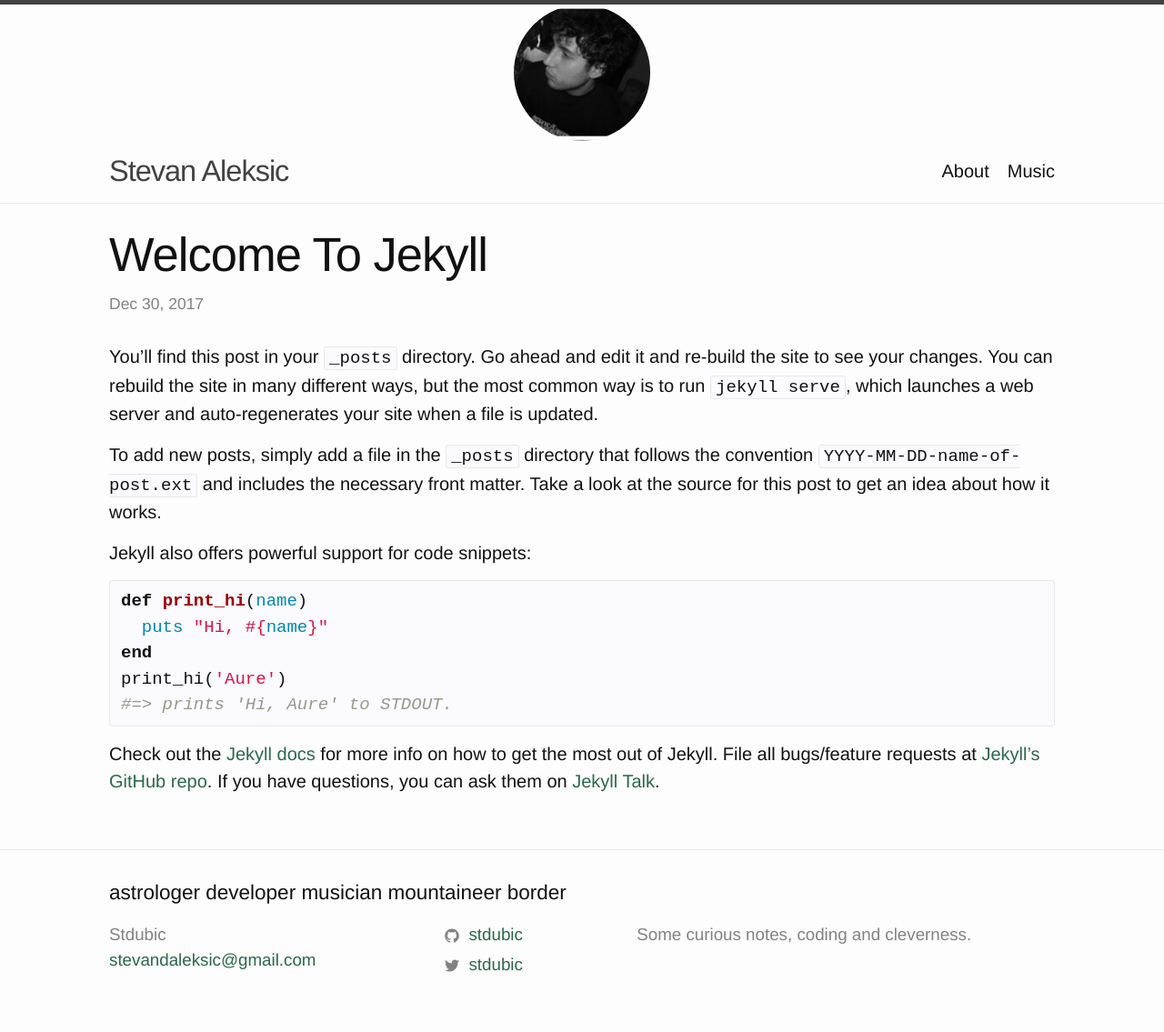
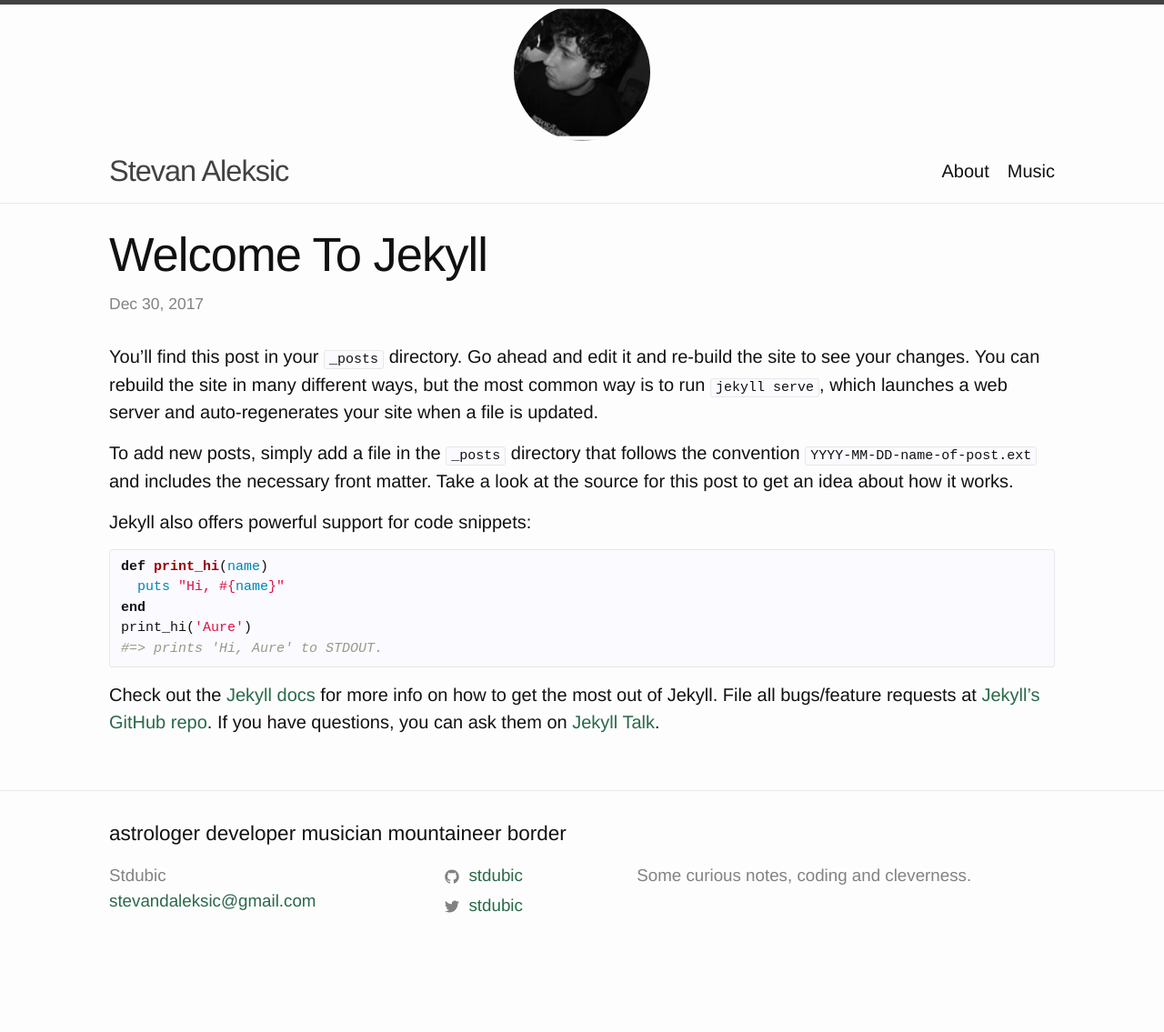
Before and after one commit to Stdubic/Stevan-Aleksic-aka-Stdubic, a Jekyll site: the page built from _posts/2017-12-30-welcome-to-jekyll.md, in a window 1280 px wide. Shown: the whole page at 91% size. Built offline with Jekyll 4.4.1, drawn with Linux system fonts in a browser that asks for light colours; after the commit the page ends 1070 px from its top, so only the background shows below that.

Commit message:
Update _base.scss

```diff
--- a/_sass/minima/_base.scss
+++ b/_sass/minima/_base.scss
@@ -141,7 +141,7 @@ blockquote {
  */
 pre,
 code {
-  @include relative-font-size(0.95);
+  @include relative-font-size(0.75);
   border: 1px solid $grey-color-light;
   border-radius: 3px;
   background-color: #fafaff;
```
